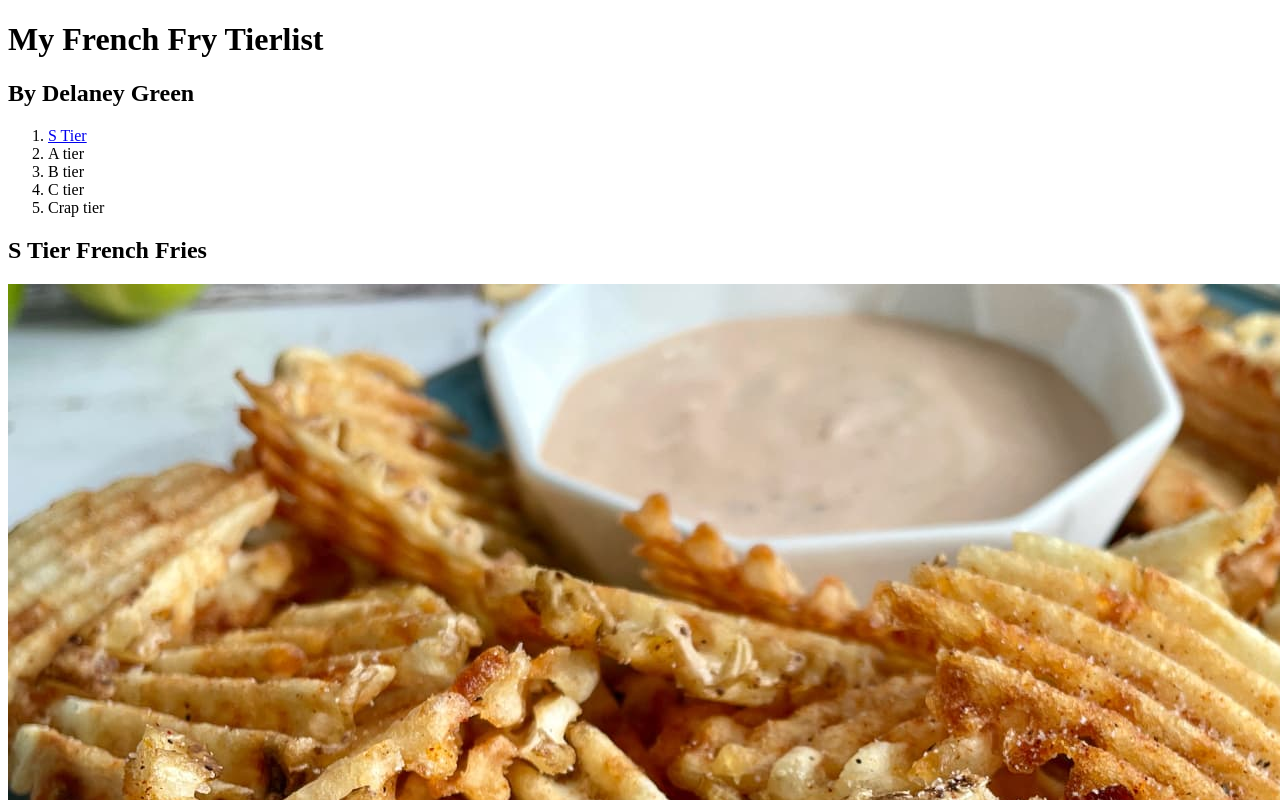
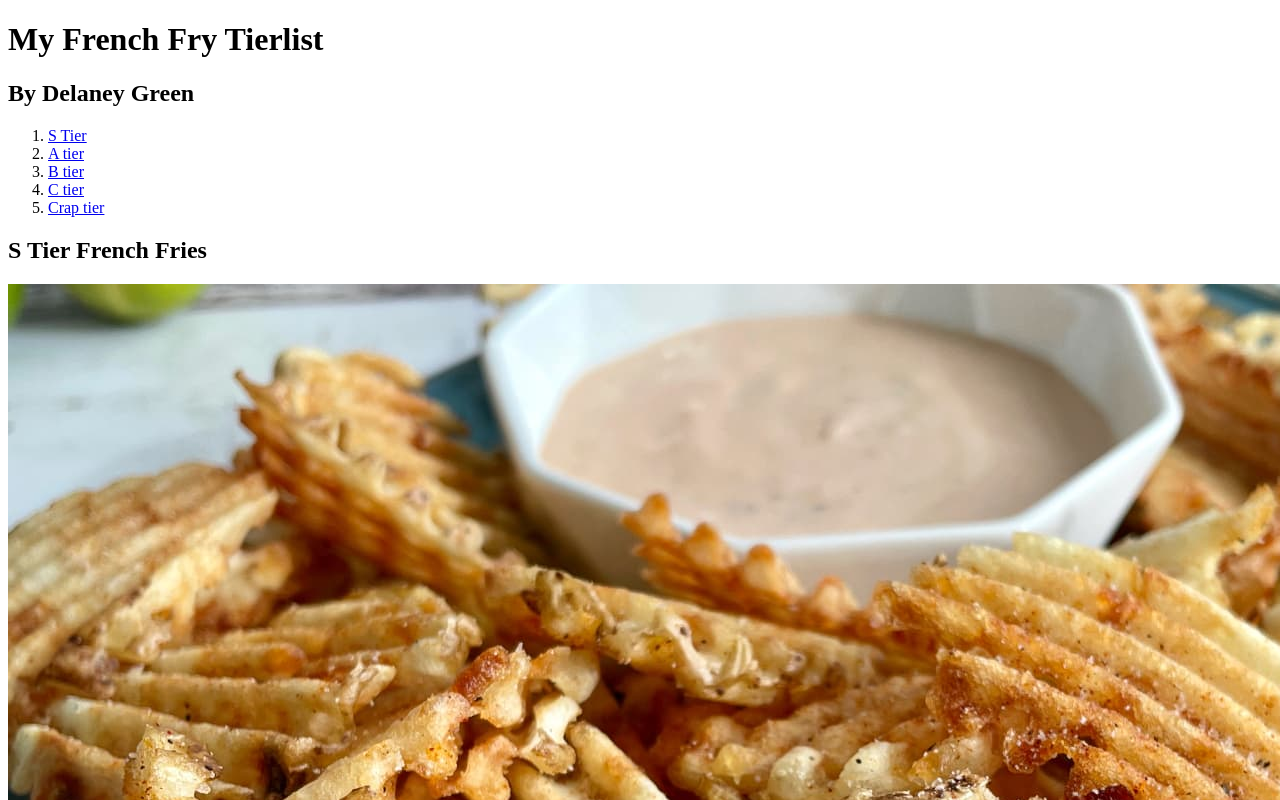
Before and after one commit to PT-Web-Dev-Jan-23/js-assignment-4-html-me-something-DelLRosa, a website: page index.html in a window 1280 px wide. Shown: the top 800 px of the page. Drawn offline with Linux system fonts and the light colour scheme.

Commit message:
finished index.html

```diff
--- a/index.html
+++ b/index.html
@@ -13,11 +13,20 @@
       <nav>
          <ol>
             <li>
-               <a href="#stier"> S Tier</a></li>
-            <li>A tier</li>
-            <li>B tier</li>
-            <li>C tier</li>
-            <li>Crap tier</li>
+               <a href="#stier"> S Tier</a>
+            </li>
+            <li>
+              <a href="#atier">A tier</a>
+            </li>
+            <li>
+               <a href="#btier">B tier</a>
+            </li>
+            <li>
+               <a href="#ctier">C tier</a>
+            </li>
+            <li>
+               <a href="#crap">Crap tier</a>
+            </li>
          </ol>
       </nav>
       <main>
@@ -29,23 +38,27 @@
             <h3>Waffle Fry Score: 11/10 Fry</h3>
          </article>
          <article>
+            <a name="atier"></a>
             <h2>A Tier French Fries</h2>
             <img src="./resources/download.jfif" alt="" class="image">
             <p>Next tier down is the humble boardwalk fry. This french fry is best eaten in extremely large quantities at a time, topped with plenty of old bay and vinegar. Some may argue that the need for toppings are a sign that this fry should be lower down the tierlist, but this is mine so they can sod off.</p>
             <h3>boardwalk fry score: 9/10 fry</h3>
          </article>
          <article>
+            <a name="btier"></a>
             <h2>B Tier French Fries</h2>
             <img src="resources/air-fryer-curly-fries_l-735x490.jpg" alt="" class="image">
             <p>The curly fry was a difficult one to place. The novelty of the curly fry is the shape of it-- although it lacks the stability of the waffle fry and does tend to fall apart when handled or dipped. I decided to place this in B tier simply because of the seasoned curly fry, which outpaces the simple seasoned shoestring fry by miles. An unseasoned curly fry is sure to come up short, and could fall down to C or even Crap Tier very quickly. </p>
          </article>
          <article>
+            <a name="ctier"></a>
             <h2>C Tier French Fries</h2>
             <img src="resources/Steak-Fries-overhead.jpg" alt="" class="image">
             <p>Personally, too much. Next time just roast the whole potato and call it a day. Though if these are properly crisped and seasoned, they can rival the curly fry for a B-tier placement.</p>
             <h3>Steak Fry Score: 3/10</h3>
          </article>
          <article>
+            <a name="crap"></a>
             <h2>Crap Tier French Fries</h2>
             <img src="resources/10071179036289_A1CD.jpg" alt="" class="image">
             <p>Bottom of the tierlist is the crinkle cut fry. I don't know what it is about this french fry, but it never ceases to be a disappointment. It doesnt matter how long you put this in your air fryer for, it will always come out a soggy, mealy, underseasoned mess.</p>
```
